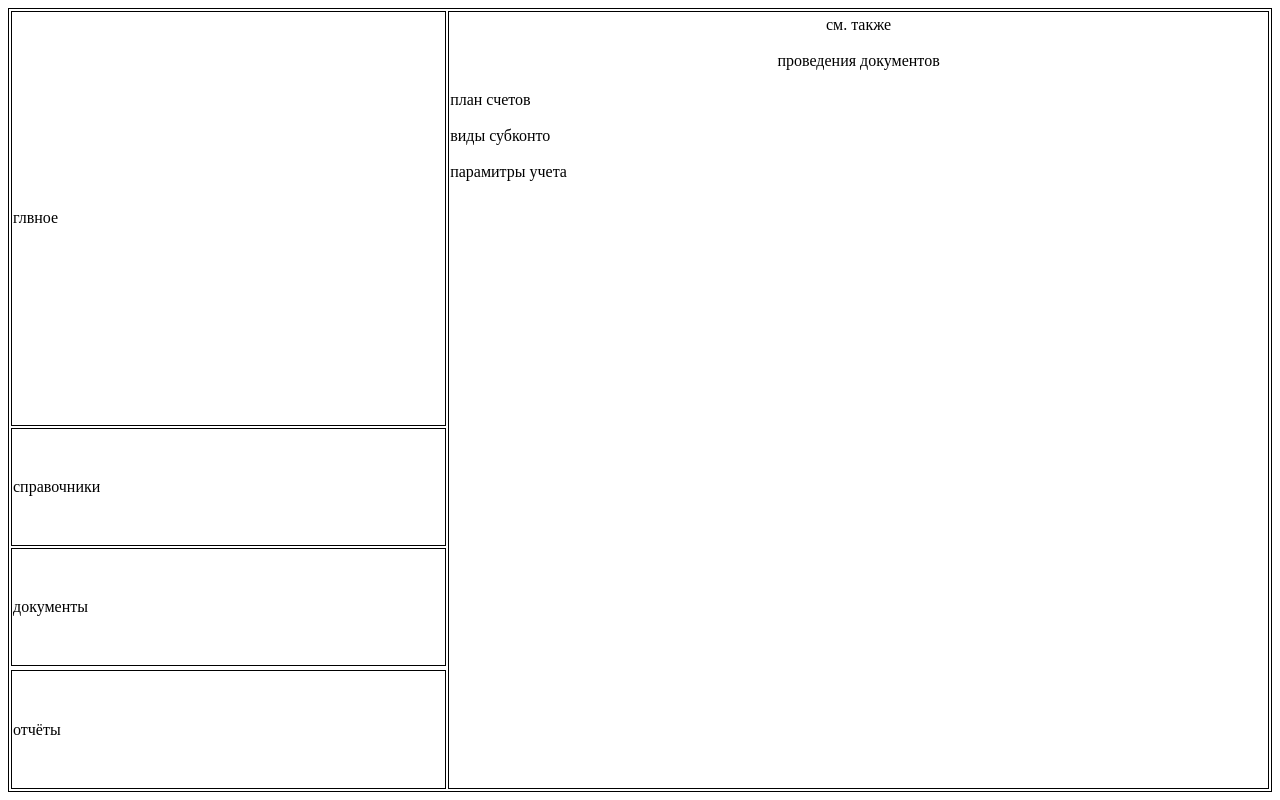
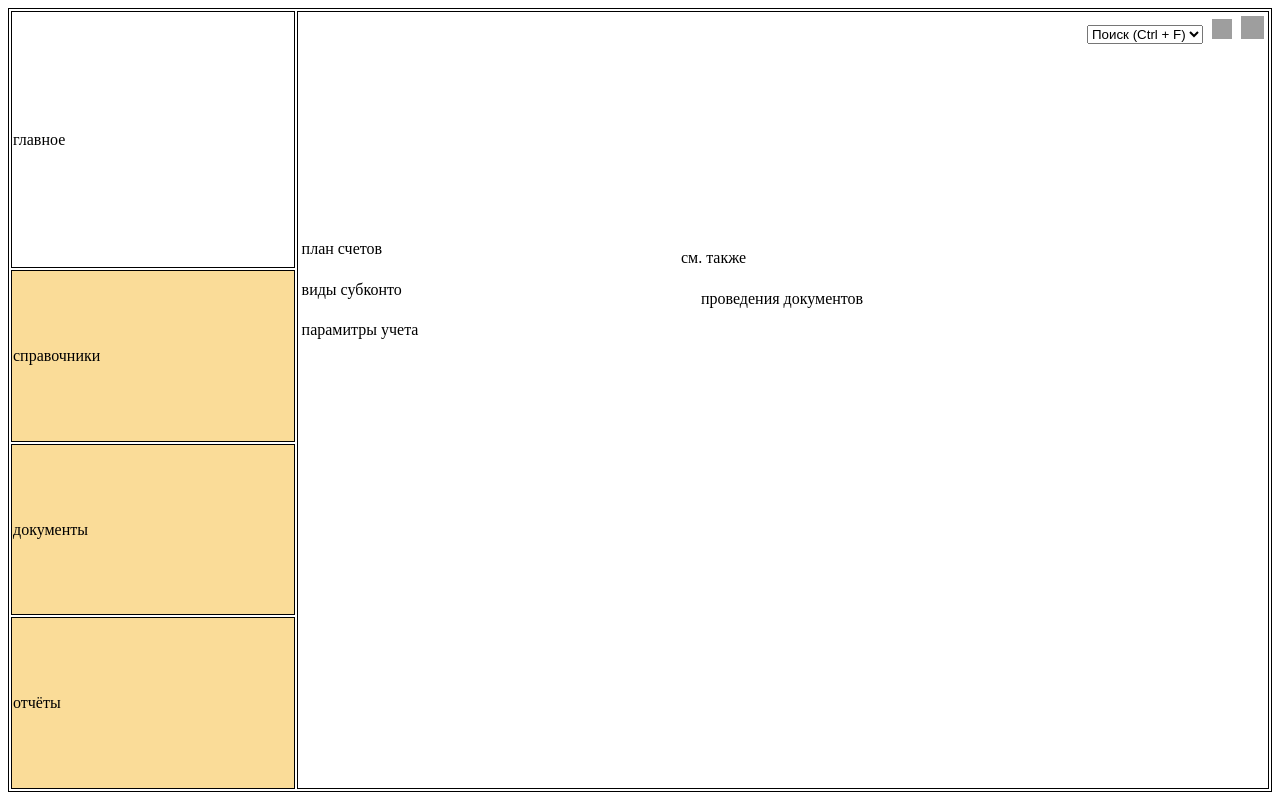
Before and after one commit to fonks228/php-test-project, a plain HTML site: page homework1.html in a window 1280 px wide. Drawn offline with Linux system fonts and the light colour scheme; grey boxes are pictures that could not be loaded.

Commit message:
дз зделано

```diff
--- a/homework1.html
+++ b/homework1.html
@@ -1,31 +1,91 @@
-<html >
+<html>
+<head>
     <title>homework</title>
-<body>
-<meta charset="UTF-8">
+    <meta charset="UTF-8"/>
     <style>
         table, ht, td {
-        border: 1px solid black;
+            border: 1px solid #000000;
+        }
+
+        .selectOption {
+            width: 60%;
+        }
+        .td1{
+            border: none; padding-top: 20%;
+        }
+        .td2{
+            border: none;
+        }
+        .td3{
+            text-align: right;border: none;
+        }
+        .td4{
+            vertical-align: baseline;
+        }
+        .tr{
+            background-color:#fadc98
+        }
+        .table {
+             width:100%; height: 100%;
+        }
+        .table1 {
+            width:100%; height: 5%;border: none
+        }
+        .span {
+            margin-left: 20px;
         }
     </style>
-
-<table style="width:100%; height: 100%;">
+</head>
+<body>
+<table class="table">
     <tr>
-        <td>глвное</td>
-        <td rowspan="5" style="vertical-align: baseline;">
-            <table style="width:100%; height: 5%; border: none;">
-                <td style="text-align:center; border: none;"> см. также <br><br>
-            проведения документов<br><br>
-            </table>
+        <td>главное</td>
+        <td rowspan="5" class="td4">
+            <table class="table1">
+                <tr>
+                    <td colspan="2" class="td3">
+                        <select class="selectOptiond">
+                            <option>Поиск (Ctrl + F)  </option>
+                        </select>
+                        <img src="https://external-content.duckduckgo.com/iu/?u=https%3A%2F%2Ftse3.mm.bing.net%2Fth%3Fid%3DOIP.wLQ7p_RekLjz-DsCUnDxGgAAAA%26pid%3DApi&f=1&ipt=3f5063982fc59fca636092d977485bad6ea6f63b58820499b742a8ba367a015c&ipo=images" alt=""style="padding-left: 5px; padding-right: 5px; width: 20px; height: 20px;">
+                        <img src="https://external-content.duckduckgo.com/iu/?u=https%3A%2F%2Ftse1.mm.bing.net%2Fth%3Fid%3DOIP.-jmrbdsKfaRDy4YqOxdG5QHaHa%26pid%3DApi&f=1&ipt=02debd2e4f82a4e3c887e7244091ef2d7d6c4978e3127d34346d45eab701ac4c&ipo=images" alt=""style="width: 23px; height: 23px;">
+                    </td>
+                </tr>
+                <tr>
+                    <td class="td1">
                         план счетов<br><br>
+                    </td>
+                    <td class="td1">
+                        см. также
+                    </td>
+                </tr>
+                <tr>
+                    <td class="td2">
                         виды субконто<br><br>
+                    </td>
+                    <td class="td2">
+                            <span class="span">
+                                проведения документов
+                            </span>
+                    </td>
+                </tr>
+                <tr>
+                    <td class="td2">
                         парамитры учета
                     </td>
                 </tr>
+            </table>
+        </td>
+    </tr>
+    <tr class="tr">
         <td>справочники</td>
     </tr>
+    <tr class="tr">
         <td>документы</td>
-    <tr>
     </tr>
+    <tr class="tr">
         <td>отчёты</td>
+    </tr>
+</table>
 </body>
 </html>
```
Lines whose indentation alone changed are shown as unchanged.
